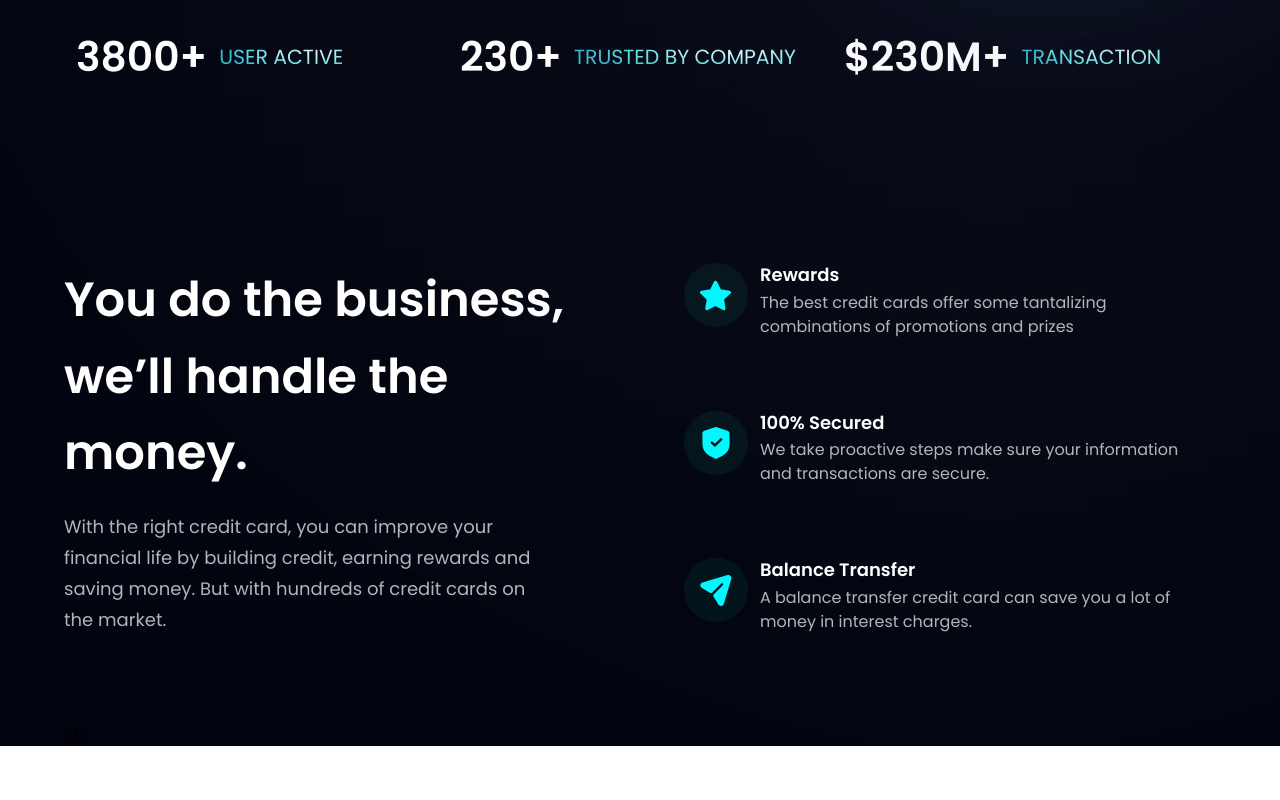
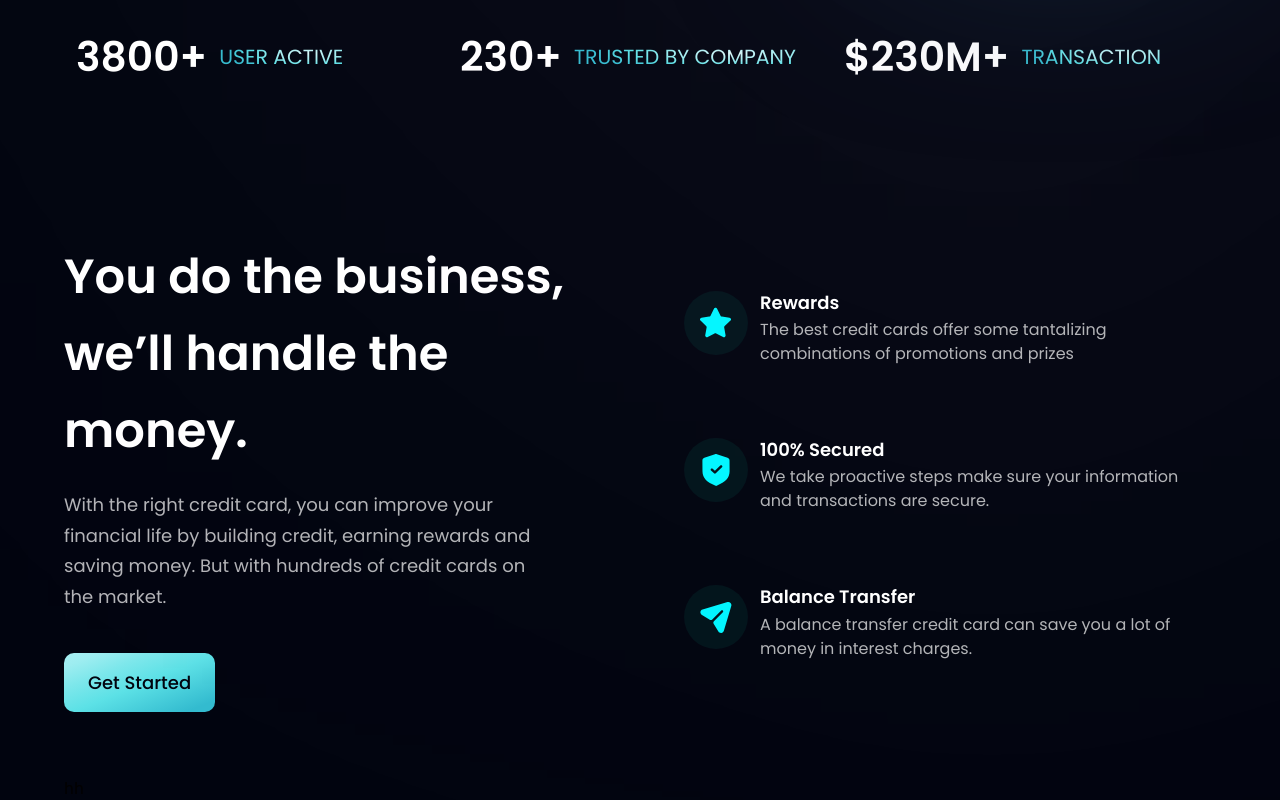
Before and after one commit to MimiaBena/bankApp, a React (Vite) app: page / in a window 1280 px wide. Shown: the part 770-1570 px from the top of the page. Before the commit the page ends 1516 px from the top, so only its background shows below. Built offline with nearby package versions, Linux system fonts and the light colour scheme.

Commit message:
update button content file

```diff
--- a/src/components/Button.jsx
+++ b/src/components/Button.jsx
@@ -1,11 +1,9 @@
-import React from 'react';
+import React from "react";
 
-const Button = () => {
-    return (
-        <div>
-
-        </div>
-    );
-};
+const Button = ({ styles }) => (
+  <button type="button" className={`py-4 px-6 font-poppins font-medium text-[18px] text-primary bg-blue-gradient rounded-[10px] outline-none ${styles}`}>
+    Get Started
+  </button>
+);
 
 export default Button;
```
